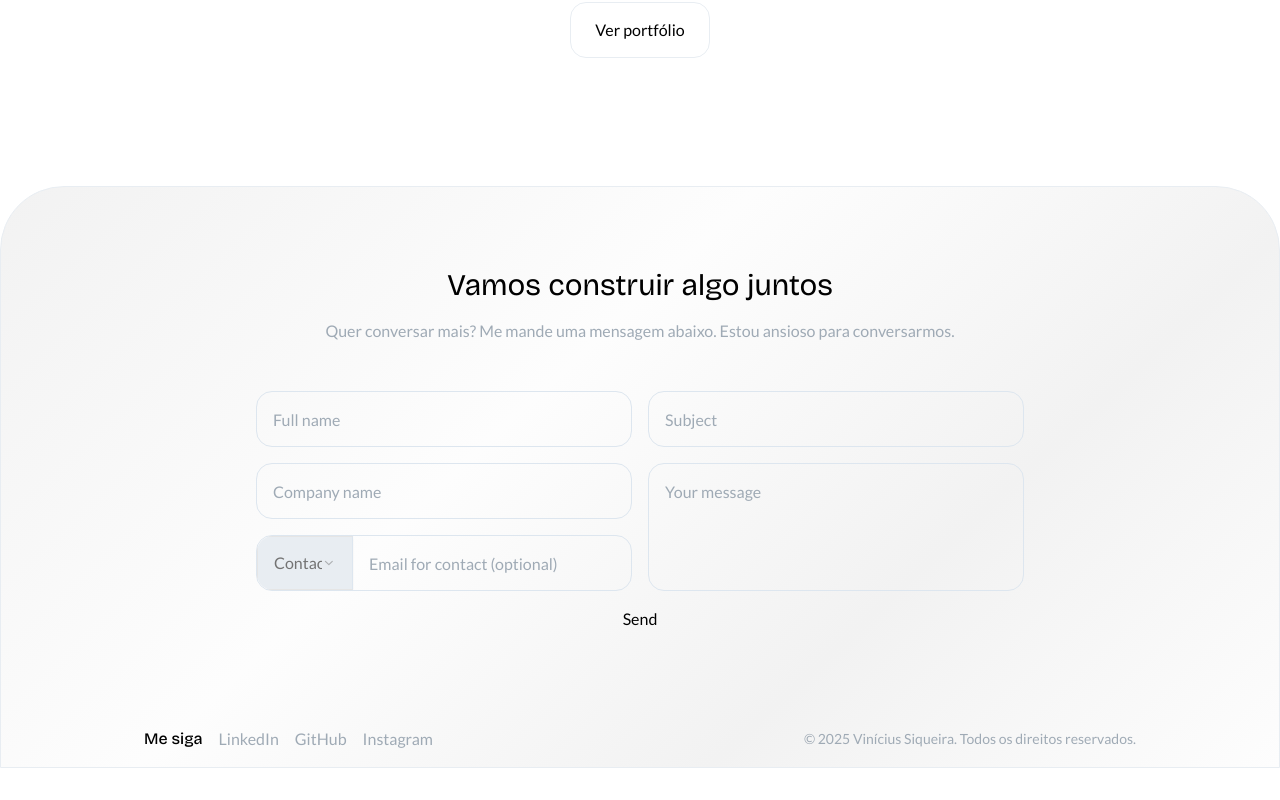
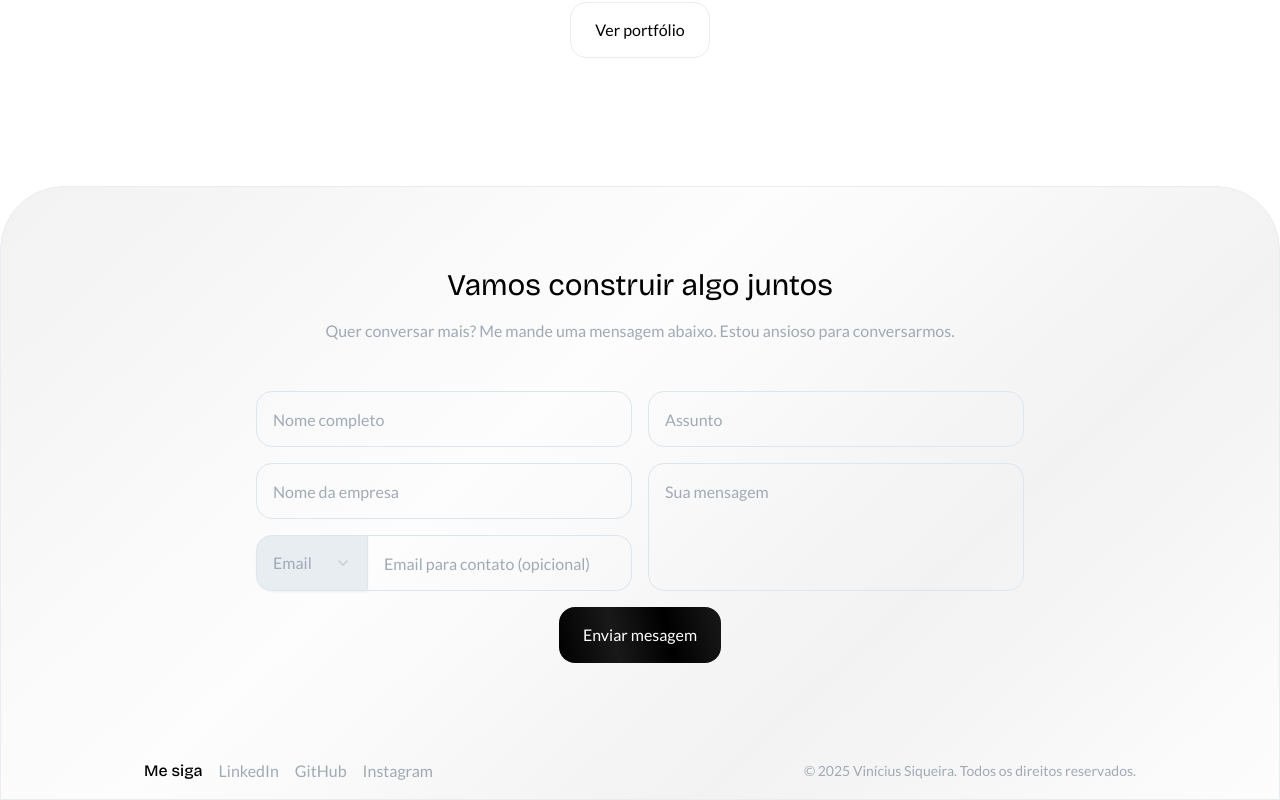
Before and after one commit to vinisiqueira00/portfolio, a Next.js app: page /about in a window 1280 px wide. Shown: the part 2873-3673 px from the top of the page. Before the commit the page ends 3641 px from the top, so only its background shows below. Built offline with nearby package versions, Linux system fonts and the light colour scheme; no server answers.

Commit message:
feat: implementa nova versão do formulário de contato

```diff
--- a/messages/en.json
+++ b/messages/en.json
@@ -16,7 +16,22 @@
   "footer-texts-subtitle": "Want to talk more? Hit me up below to set up a call I'm looking forward to connecting.",
   "footer-texts-copyright": "© 2025 Vinícius Siqueira. All rights reserved.",
 
-  "contact-placeholder": "Your message",
+  "contact-fullName-placeholder": "Full name",
+  "contact-fullName-validation-01": "Minimum 5 characters",
+  "contact-fullName-validation-02": "Maximum 30 characters",
+  "contact-companyName-placeholder": "Company name",
+  "contact-companyName-validation-01": "Minimum 2 characters",
+  "contact-companyName-validation-02": "Maximum 100 characters",
+  "contact-email-placeholder": "Email for contact (optional)",
+  "contact-email-validation-01": "Invalid email format",
+  "contact-phone-placeholder": "Phone for contact (optional)",
+  "contact-phone-validation-01": "Invalid phone format",
+  "contact-subject-placeholder": "Subject",
+  "contact-subject-validation-01": "Minimum 5 characters",
+  "contact-subject-validation-02": "Maximum 25 characters",
+  "contact-message-placeholder": "Your message",
+  "contact-message-validation-01": "Minimum 5 characters",
+  "contact-message-validation-02": "Maximum 250 characters",
   "contact-button-submit": "Send message",
 
   "social-title": "Follow me",
--- a/messages/pt.json
+++ b/messages/pt.json
@@ -16,7 +16,22 @@
   "footer-texts-subtitle": "Quer conversar mais? Me mande uma mensagem abaixo. Estou ansioso para conversarmos.",
   "footer-texts-copyright": "© 2025 Vinícius Siqueira. Todos os direitos reservados.",
 
-  "contact-placeholder": "Sua mensagem",
+  "contact-fullName-placeholder": "Nome completo",
+  "contact-fullName-validation-01": "Mínimo de 5 caracteres",
+  "contact-fullName-validation-02": "Máximo de 30 caracteres",
+  "contact-companyName-placeholder": "Nome da empresa",
+  "contact-companyName-validation-01": "Mínimo de 2 caracteres",
+  "contact-companyName-validation-02": "Máximo de 100 caracteres",
+  "contact-email-placeholder": "Email para contato (opicional)",
+  "contact-email-validation-01": "Formato de email inválido",
+  "contact-phone-placeholder": "Celular para contato (opicional)",
+  "contact-phone-validation-01": "Formato de celular inválido",
+  "contact-subject-placeholder": "Assunto",
+  "contact-subject-validation-01": "Mínimo de 5 caracteres",
+  "contact-subject-validation-02": "Máximo de 25 caracteres",
+  "contact-message-placeholder": "Sua mensagem",
+  "contact-message-validation-01": "Mínimo de 5 caracteres",
+  "contact-message-validation-02": "Máximo de 250 caracteres",
   "contact-button-submit": "Enviar mesagem",
 
   "social-title": "Me siga",
--- a/package.json
+++ b/package.json
@@ -12,6 +12,7 @@
     "@hookform/resolvers": "^5.0.1",
     "@next/third-parties": "^15.1.6",
     "@radix-ui/react-select": "^2.1.7",
+    "@radix-ui/react-tooltip": "^1.2.0",
     "class-variance-authority": "^0.7.1",
     "clsx": "^2.1.1",
     "js-cookie": "^3.0.5",
--- a/src/components/atoms/Button/index.tsx
+++ b/src/components/atoms/Button/index.tsx
@@ -5,7 +5,7 @@ import Link from "next/link";
 interface SubmitButtonProps {
   label: string;
   type: "primary" | "secondary";
-  onClick: () => void;
+  onClick?: () => void;
   isLoading?: boolean;
 }
 
@@ -48,7 +48,7 @@ function Button(props: SubmitButtonProps | LinkButtonProps) {
   if ("onClick" in props && !("link" in props)) {
     return (
       <button
-        onClick={() => props.onClick()}
+        onClick={() => props.onClick?.()}
         data-type={props.type}
         aria-label={props.label}
         className="group flex items-center justify-center w-auto h-14 px-6 rounded-2xl leading-normal text-base font-normal data-[type=primary]:text-light-neutral-000 data-[type=primary]:dark:text-dark-neutral-000 data-[type=secondary]:text-light-neutral-900 data-[type=secondary]:dark:text-dark-neutral-900 data-[type=primary]:bg-light-gradient-004 dark:data-[type=primary]:bg-dark-gradient-004 data-[type=secondary]:bg-transparent data-[type=secondary]:border data-[type=secondary]:border-light-neutral-400 dark:data-[type=secondary]:border-dark-neutral-400"
--- a/src/components/atoms/ContactInput/index.tsx
+++ b/src/components/atoms/ContactInput/index.tsx
@@ -1,7 +1,8 @@
 import {
+  Control,
   Controller,
   FieldError,
-  useForm,
+  Path,
   UseFormRegisterReturn,
 } from "react-hook-form";
 
@@ -13,9 +14,19 @@ import {
   SelectValue,
 } from "@/components/ui/select";
 
+import {
+  Tooltip,
+  TooltipContent,
+  TooltipProvider,
+  TooltipTrigger,
+} from "@/components/ui/tooltip";
+
+import { ContactFormData } from "@/schemas/contactSchema";
+
 interface ContactInputTypeProps {
   type: "CONTACT";
-  nameSelect: string;
+  control?: Control<ContactFormData>;
+  nameSelect: Path<ContactFormData>;
 }
 interface ContactInputOthersProps {
   type?: "TEXT" | "MESSAGE";
@@ -28,8 +39,6 @@ type ContactInputProps = (ContactInputTypeProps | ContactInputOthersProps) & {
 };
 
 function ContactInput(props: ContactInputProps) {
-  const { control } = useForm();
-
   if (props.type === "MESSAGE") {
     return (
       <fieldset className="relative flex-1 w-full h-full bg-transparent rounded-2xl border border-light-neutral-500 dark:border-dark-neutral-500 overflow-hidden">
@@ -38,34 +47,59 @@ function ContactInput(props: ContactInputProps) {
           placeholder={props.placeholder}
           {...props.registerInput}
         />
+
+        {props.error && (
+          <TooltipProvider>
+            <Tooltip>
+              <TooltipTrigger className="absolute right-4 top-4 flex items-center justify-center w-5.5 h-5.5 rounded-full border border-light-status-error dark:border-dark-status-error font-body font-normal text-sm text-light-status-error dark:text-dark-status-error">
+                !
+              </TooltipTrigger>
+              <TooltipContent>
+                <p>{props.error.message}</p>
+              </TooltipContent>
+            </Tooltip>
+          </TooltipProvider>
+        )}
       </fieldset>
     );
   }
 
   if (props.type === "CONTACT") {
     return (
-      <fieldset className="relative flex w-full h-14 min-h-14 max-h-14 bg-transparent rounded-2xl border border-light-neutral-500 dark:border-dark-neutral-500 overflow-hidden">
+      <fieldset className="relative flex w-full h-14 min-h-14 max-h-14 bg-transparent border-none">
         <Controller
-          control={control}
+          control={props.control}
           name={props.nameSelect}
           render={({ field }) => (
             <Select value={field.value} onValueChange={field.onChange}>
-              <SelectTrigger className="w-24 h-full p-4 font-normal text-base text-light-neutral-600 dark:text-dark-neutral-600 bg-light-neutral-400 dark:bg-dark-neutral-400 rounded-none border-r !border-r-light-neutral-500 dark:!border-r-dark-neutral-500">
+              <SelectTrigger className="min-w-28 w-28 h-full p-4 font-normal text-base text-light-neutral-600 dark:text-dark-neutral-600 bg-light-neutral-400 dark:bg-dark-neutral-400 rounded-none rounded-s-2xl border border-light-neutral-500 dark:border-dark-neutral-500 overflow-hidden">
                 <SelectValue placeholder="Contact" />
               </SelectTrigger>
               <SelectContent>
-                <SelectItem value="Email">Email</SelectItem>
-                <SelectItem value="Phone">Phone</SelectItem>
+                <SelectItem value="email">Email</SelectItem>
+                <SelectItem value="phone">Phone</SelectItem>
               </SelectContent>
             </Select>
           )}
         />
         <input
           type="text"
-          className="w-full h-full p-4 font-normal text-base text-light-neutral-900 dark:text-dark-neutral-900 bg-transparent border-0 placeholder-light-neutral-600 dark:placeholder-dark-neutral-600 outline-none select-none"
+          className="w-full h-full p-4 font-normal text-base text-light-neutral-900 dark:text-dark-neutral-900 bg-transparent rounded-e-2xl border border-l-0 border-light-neutral-500 dark:border-dark-neutral-500 overflow-hidden placeholder-light-neutral-600 dark:placeholder-dark-neutral-600 outline-none select-none"
           placeholder={props.placeholder}
           {...props.registerInput}
         />
+        {props.error && (
+          <TooltipProvider>
+            <Tooltip>
+              <TooltipTrigger className="absolute right-4 top-4 flex items-center justify-center w-5.5 h-5.5 rounded-full border border-light-status-error dark:border-dark-status-error font-body font-normal text-sm text-light-status-error dark:text-dark-status-error">
+                !
+              </TooltipTrigger>
+              <TooltipContent>
+                <p>{props.error.message}</p>
+              </TooltipContent>
+            </Tooltip>
+          </TooltipProvider>
+        )}
       </fieldset>
     );
   }
@@ -79,7 +113,18 @@ function ContactInput(props: ContactInputProps) {
         {...props.registerInput}
       />
 
-      {props.error && <span>!</span>}
+      {props.error && (
+        <TooltipProvider>
+          <Tooltip>
+            <TooltipTrigger className="absolute right-4 top-4 flex items-center justify-center w-5.5 h-5.5 rounded-full border border-light-status-error dark:border-dark-status-error font-body font-normal text-sm text-light-status-error dark:text-dark-status-error">
+              !
+            </TooltipTrigger>
+            <TooltipContent>
+              <p>{props.error.message}</p>
+            </TooltipContent>
+          </Tooltip>
+        </TooltipProvider>
+      )}
     </fieldset>
   );
 }
--- a/src/components/atoms/SocialGroup/index.tsx
+++ b/src/components/atoms/SocialGroup/index.tsx
@@ -5,7 +5,7 @@ function SocialGroup() {
   const t = useTranslations("");
 
   return (
-    <div className="flex items-center justify-start gap-4">
+    <div className="flex items-center justify-center gap-4 md:justify-start">
       <span className="font-heading text-left text-base leading-normal font-medium text-light-neutral-900 dark:text-dark-neutral-900">
         {t("social-title")}
       </span>
--- a/src/components/molecules/ContactForm/index.tsx
+++ b/src/components/molecules/ContactForm/index.tsx
@@ -1,55 +1,83 @@
 "use client";
 
 import { useForm } from "react-hook-form";
-// import { useTranslations } from "next-intl";
+import { useTranslations, useLocale } from "next-intl";
 import { zodResolver } from "@hookform/resolvers/zod";
 
-// import { Button } from "@/components/atoms/Button";
+import { Button } from "@/components/atoms/Button";
 import { ContactInput } from "@/components/atoms/ContactInput";
 
-import { contactSchema, ContactFormData } from "@/schemas/contactSchema";
+import { createContactSchema, ContactFormData } from "@/schemas/contactSchema";
+import { useEffect, useMemo } from "react";
 
 function ContactForm() {
-  // const t = useTranslations("");
+  const locale = useLocale();
+  const t = useTranslations("");
+
+  const contactSchema = useMemo(
+    () =>
+      createContactSchema({
+        fullNameMinError: t("contact-fullName-validation-01"),
+        fullNameMaxError: t("contact-fullName-validation-02"),
+        companyNameMinError: t("contact-companyName-validation-01"),
+        companyNameMaxError: t("contact-companyName-validation-01"),
+        emailValidateError: t("contact-email-validation-01"),
+        phoneValidateError: t("contact-phone-validation-01"),
+        subjectMinError: t("contact-subject-validation-01"),
+        subjectMaxError: t("contact-subject-validation-01"),
+        messageMinError: t("contact-message-validation-01"),
+        messageMaxError: t("contact-message-validation-01"),
+      }),
+    [t]
+  );
 
   const {
     register,
     handleSubmit,
-    formState: { errors, isSubmitting },
+    formState: { errors, isSubmitting, isSubmitted },
+    control,
+    watch,
+    trigger,
+    reset,
   } = useForm<ContactFormData>({
     resolver: zodResolver(contactSchema),
     defaultValues: { preferredContact: "email" },
   });
 
+  const preferredContact = watch("preferredContact");
+
   async function onSubmit(data: ContactFormData) {
-    console.log("#SEND", data);
+    try {
+      const response = await fetch(
+        "http://localhost:3001/contact",
+        // "https://portfolio-backend-cmoh.onrender.com/contact",
+        {
+          method: "POST",
+          headers: {
+            "Content-Type": "application/json",
+          },
+          body: JSON.stringify({
+            fullName: data.fullName,
+            companyName: data.companyName,
+            contact:
+              data.preferredContact === "email" ? data.email : data.phone,
+            subject: data.subject,
+            message: data.message,
+          }),
+        }
+      );
 
-    // if (value.trim().length === 0) return;
+      if (response.status !== 201) throw new Error();
 
-    // try {
-    //   setStatus("LOADING");
+      reset();
+    } catch (err) {
+      console.error(err);
+    }
+  }
 
-    //   const response = await fetch(
-    //     "https://portfolio-backend-cmoh.onrender.com/contact",
-    //     {
-    //       method: "POST",
-    //       headers: {
-    //         "Content-Type": "application/json",
-    //       },
-    //       body: JSON.stringify({ message: value }),
-    //     }
-    //   );
-
-    //   if (response.status !== 201) throw new Error();
-
-    //   setValue("");
-    //   setStatus("SUCCESS");
-    // } catch (err) {
-    //   console.error(err);
-
-    //   setStatus("ERROR");
-    // }
-  }
+  useEffect(() => {
+    if (isSubmitted) trigger();
+  }, [isSubmitted, locale, trigger]);
 
   return (
     <form
@@ -57,53 +85,60 @@ function ContactForm() {
       onSubmit={handleSubmit(onSubmit)}
       className="flex flex-col items-stretch justify-center gap-4 w-full max-w-3xl h-auto"
     >
-      <div className="flex items-stretch justify-center gap-4 w-full h-auto">
+      <div className="flex flex-col items-stretch justify-start gap-4 w-full h-auto md:flex-row md:justify-center">
         <div className="flex-1 flex flex-col items-stretch justify-start gap-4 w-auto h-auto">
           <ContactInput
             type="TEXT"
-            placeholder="Full name"
+            placeholder={t("contact-fullName-placeholder")}
             registerInput={register("fullName")}
             error={errors.fullName}
           />
           <ContactInput
             type="TEXT"
-            placeholder="Company name"
+            placeholder={t("contact-companyName-placeholder")}
             registerInput={register("companyName")}
             error={errors.companyName}
           />
           <ContactInput
             type="CONTACT"
-            placeholder="Email for contact (optional)"
+            placeholder={
+              preferredContact === "email"
+                ? t("contact-email-placeholder")
+                : t("contact-phone-placeholder")
+            }
             nameSelect={"preferredContact"}
-            registerInput={register("email")}
-            error={errors.email}
+            registerInput={
+              preferredContact === "email"
+                ? register("email")
+                : register("phone")
+            }
+            control={control}
+            error={preferredContact === "email" ? errors.email : errors.phone}
           />
         </div>
         <div className="flex-1 flex flex-col items-stretch justify-start gap-4 w-auto h-auto">
           <ContactInput
             type="TEXT"
-            placeholder="Subject"
+            placeholder={t("contact-subject-placeholder")}
             registerInput={register("subject")}
             error={errors.subject}
           />
           <ContactInput
             type="MESSAGE"
-            placeholder="Your message"
+            placeholder={t("contact-message-placeholder")}
             registerInput={register("message")}
             error={errors.message}
           />
         </div>
       </div>
 
-      <div className="flex items-center justify-center w-auto h-auto">
-        {/* <Button
+      <div className="flex flex-col items-stretch justify-center w-full h-auto md:w-auto md:items-center">
+        <Button
           isLoading={isSubmitting}
           label={t("contact-button-submit")}
           type="primary"
           onClick={() => {}}
-        /> */}
-
-        <button type="submit">{isSubmitting ? "loading" : "Send"}</button>
+        />
       </div>
     </form>
   );
--- a/src/components/organisms/Footer/index.tsx
+++ b/src/components/organisms/Footer/index.tsx
@@ -9,7 +9,7 @@ function Footer() {
   const t = useTranslations("");
 
   return (
-    <footer className="flex flex-col items-center justify-center rounded-t-[64px] pt-20 pb-4 border border-light-neutral-400 dark:border-dark-neutral-400 bg-light-gradient-002 dark:bg-dark-gradient-002 z-10">
+    <footer className="flex flex-col items-center justify-center rounded-t-[64px] pt-20 pb-4 border border-light-neutral-400 dark:border-dark-neutral-400 bg-light-gradient-002 dark:bg-dark-gradient-002 z-0">
       <div className="flex flex-col items-stretch justify-end gap-16 w-full max-w-5xl px-4 md:gap-24">
         <div className="flex flex-col items-center justify-end gap-12">
           <SectionHeader
@@ -20,7 +20,7 @@ function Footer() {
           <ContactForm />
         </div>
 
-        <div className="flex items-center justify-between w-full h-auto">
+        <div className="flex flex-col items-stretch justify-between gap-16 w-full h-auto md:flex-row md:items-center">
           <SocialGroup />
           <Copyright text={t("footer-texts-copyright")} />
         </div>
--- a/src/components/organisms/Header/index.tsx
+++ b/src/components/organisms/Header/index.tsx
@@ -23,7 +23,7 @@ function Header() {
   }
 
   return (
-    <header className="fixed top-0 left-0 right-0 flex flex-col items-center justify-start w-full bg-red-500 z-10">
+    <header className="fixed top-0 left-0 right-0 flex flex-col items-center justify-start w-full z-10">
       <div className="absolute flex items-center justify-center w-screen h-auto p-3 z-20">
         <div className="flex flex-col items-stretch justify-start gap-8 w-full px-6 py-4 md:py-6 rounded-2xl bg-light-neutral-000 dark:bg-dark-neutral-000">
           <div className="flex items-center justify-center w-full gap-4">
--- /dev/null
+++ b/src/components/ui/tooltip.tsx
@@ -0,0 +1,32 @@
+"use client"
+
+import * as React from "react"
+import * as TooltipPrimitive from "@radix-ui/react-tooltip"
+
+import { cn } from "@/lib/utils"
+
+const TooltipProvider = TooltipPrimitive.Provider
+
+const Tooltip = TooltipPrimitive.Root
+
+const TooltipTrigger = TooltipPrimitive.Trigger
+
+const TooltipContent = React.forwardRef<
+  React.ElementRef<typeof TooltipPrimitive.Content>,
+  React.ComponentPropsWithoutRef<typeof TooltipPrimitive.Content>
+>(({ className, sideOffset = 4, ...props }, ref) => (
+  <TooltipPrimitive.Portal>
+    <TooltipPrimitive.Content
+      ref={ref}
+      sideOffset={sideOffset}
+      className={cn(
+        "z-50 overflow-hidden rounded-md bg-primary px-3 py-1.5 text-xs text-primary-foreground animate-in fade-in-0 zoom-in-95 data-[state=closed]:animate-out data-[state=closed]:fade-out-0 data-[state=closed]:zoom-out-95 data-[side=bottom]:slide-in-from-top-2 data-[side=left]:slide-in-from-right-2 data-[side=right]:slide-in-from-left-2 data-[side=top]:slide-in-from-bottom-2 origin-[--radix-tooltip-content-transform-origin]",
+        className
+      )}
+      {...props}
+    />
+  </TooltipPrimitive.Portal>
+))
+TooltipContent.displayName = TooltipPrimitive.Content.displayName
+
+export { Tooltip, TooltipTrigger, TooltipContent, TooltipProvider }
--- a/src/schemas/contactSchema.ts
+++ b/src/schemas/contactSchema.ts
@@ -1,59 +1,43 @@
 import { z } from "zod";
 
-const errorMessages = {
-  fullNameMinError: "Nome completo deve ter no mínimo 5 caracteres",
-  fullNameMaxError: "Nome completo deve ter no máximo 30 caracteres",
-  companyNameMinError: "Nome da empresa deve ter no mínimo 2 caracteres",
-  companyNameMaxError: "Nome da empresa deve ter no máximo 100 caracteres",
-  emailValidateError: "Email inválido",
-  phoneValidateError: "Telefone inválido",
-  subjectMinError: "Assunto deve ter no mínimo 5 caracteres",
-  subjectMaxError: "Assunto deve ter no máximo 25 caracteres",
-  messageMinError: "Mensagem deve ter no mínimo 5 caracteres",
-  messageMaxError: "Mensagem deve ter no máximo 250 caracteres",
-};
+export function createContactSchema(t: Record<string, string>) {
+  return z
+    .object({
+      fullName: z
+        .string()
+        .min(5, t.fullNameMinError)
+        .max(30, t.fullNameMaxError),
+      companyName: z
+        .string()
+        .min(2, t.companyNameMinError)
+        .max(100, t.companyNameMaxError),
+      preferredContact: z.enum(["email", "phone"]),
+      email: z.string().optional(),
+      phone: z.string().optional(),
+      subject: z.string().min(5, t.subjectMinError).max(25, t.subjectMaxError),
+      message: z.string().min(5, t.messageMinError).max(250, t.messageMaxError),
+    })
+    .superRefine((data, ctx) => {
+      if (data.preferredContact === "email") {
+        if (!data.email || !/^[^\s@]+@[^\s@]+\.[^\s@]+$/.test(data.email)) {
+          ctx.addIssue({
+            path: ["email"],
+            code: z.ZodIssueCode.custom,
+            message: t.emailValidateError,
+          });
+        }
+      }
 
-export const contactSchema = z
-  .object({
-    fullName: z
-      .string()
-      .min(5, errorMessages.fullNameMinError)
-      .max(30, errorMessages.fullNameMaxError),
-    companyName: z
-      .string()
-      .min(2, errorMessages.fullNameMinError)
-      .max(100, errorMessages.fullNameMaxError),
-    email: z
-      .string()
-      .email(errorMessages.emailValidateError)
-      .optional()
-      .or(z.literal("")),
-    phone: z
-      .string()
-      .regex(/^\(\d{2}\) \d{4,5}-\d{4}$/, errorMessages.phoneValidateError)
-      .optional()
-      .or(z.literal("")),
+      if (data.preferredContact === "phone") {
+        if (!data.phone || !/^\(\d{2}\) \d{4,5}-\d{4}$/.test(data.phone)) {
+          ctx.addIssue({
+            path: ["phone"],
+            code: z.ZodIssueCode.custom,
+            message: t.phoneValidateError,
+          });
+        }
+      }
+    });
+}
 
-    subject: z
-      .string()
-      .min(5, errorMessages.subjectMinError)
-      .max(25, errorMessages.subjectMaxError),
-
-    message: z
-      .string()
-      .min(5, errorMessages.messageMinError)
-      .max(250, errorMessages.messageMaxError),
-
-    preferredContact: z.enum(["email", "phone"]),
-  })
-  .refine(
-    (data) =>
-      (data.preferredContact === "email" && data.email) ||
-      (data.preferredContact === "phone" && data.phone),
-    {
-      message: "Informe um contato válido conforme a preferência",
-      path: ["email"], // Aponta o erro para email, mas pode ajustar para 'phone'
-    }
-  );
-
-export type ContactFormData = z.infer<typeof contactSchema>;
+export type ContactFormData = z.infer<ReturnType<typeof createContactSchema>>;
```
Also changed, not shown: tailwind.config.ts (+7 -0 lines), 1 other file (tests, documents, lock files or other folders).
